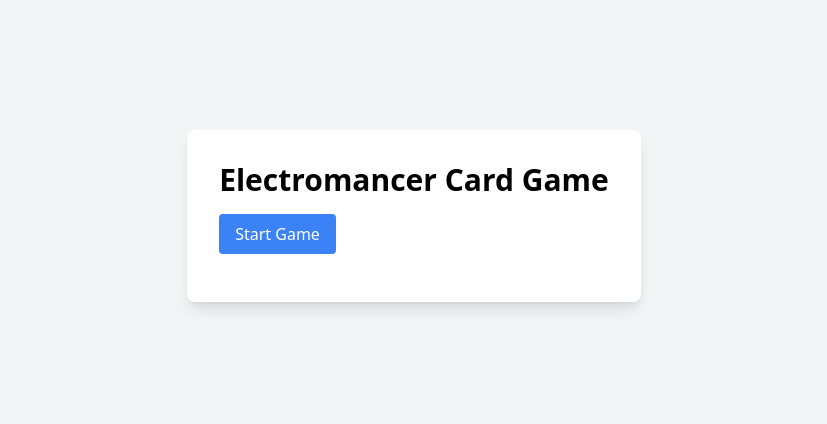
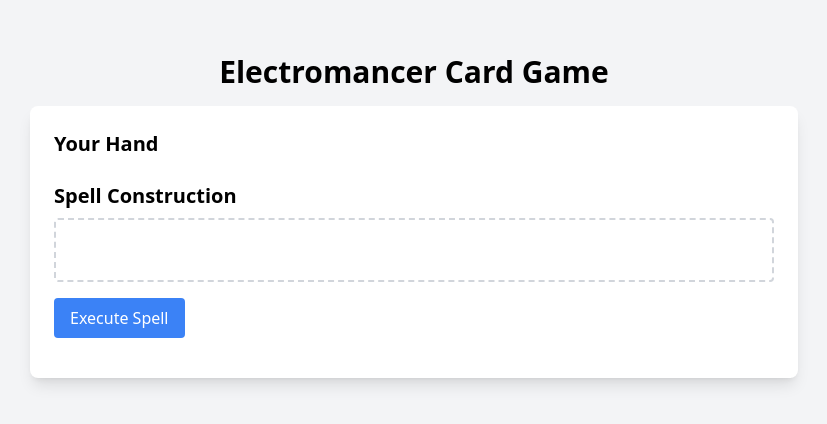
Before and after one commit to RogersMath/electromancer, a plain HTML site: page index.html in a window 1280 px wide. Shown: the part 184-608 px from the top of the page, without its empty margins (226-1053 px from the left). Drawn offline with nearby package versions, Linux system fonts and the light colour scheme.

Commit message:
Update index.html

```diff
--- a/index.html
+++ b/index.html
@@ -6,23 +6,20 @@
     <title>Electromancer Card Game</title>
     <script src="https://cdn.tailwindcss.com"></script>
 </head>
-<body class="bg-gray-100 min-h-screen flex items-center justify-center">
-    <div id="game-container" class="bg-white p-8 rounded-lg shadow-lg">
-        <h1 class="text-3xl font-bold mb-4">Electromancer Card Game</h1>
-        <div id="main-menu" class="mb-4">
-            <button id="start-game" class="bg-blue-500 text-white px-4 py-2 rounded hover:bg-blue-600">Start Game</button>
+<body class="bg-gray-100 min-h-screen flex flex-col items-center justify-center p-4">
+    <h1 class="text-3xl font-bold mb-4">Electromancer Card Game</h1>
+    <div id="game-board" class="w-full max-w-3xl bg-white rounded-lg shadow-lg p-6">
+        <div id="player-hand" class="mb-4">
+            <h2 class="text-xl font-semibold mb-2">Your Hand</h2>
+            <div id="hand-cards" class="flex flex-wrap gap-2"></div>
         </div>
-        <div id="game-board" class="hidden">
-            <div id="player-hand" class="mb-4"></div>
-            <div id="spell-chain" class="mb-4"></div>
-            <button id="execute-attack" class="bg-green-500 text-white px-4 py-2 rounded hover:bg-green-600">Execute Attack</button>
-            <div id="result" class="mt-4"></div>
+        <div id="spell-construction" class="mb-4">
+            <h2 class="text-xl font-semibold mb-2">Spell Construction</h2>
+            <div id="spell-cards" class="flex flex-wrap gap-2 min-h-16 p-2 border-2 border-dashed border-gray-300 rounded"></div>
         </div>
+        <button id="execute-spell" class="bg-blue-500 text-white px-4 py-2 rounded hover:bg-blue-600">Execute Spell</button>
+        <div id="result" class="mt-4"></div>
     </div>
-
-    <script src="js/card.js"></script>
-    <script src="js/execute.js"></script>
-    <script src="js/inputHandling.js"></script>
-    <script src="js/main.js"></script>
+    <script src="game.js"></script>
 </body>
 </html>
```
